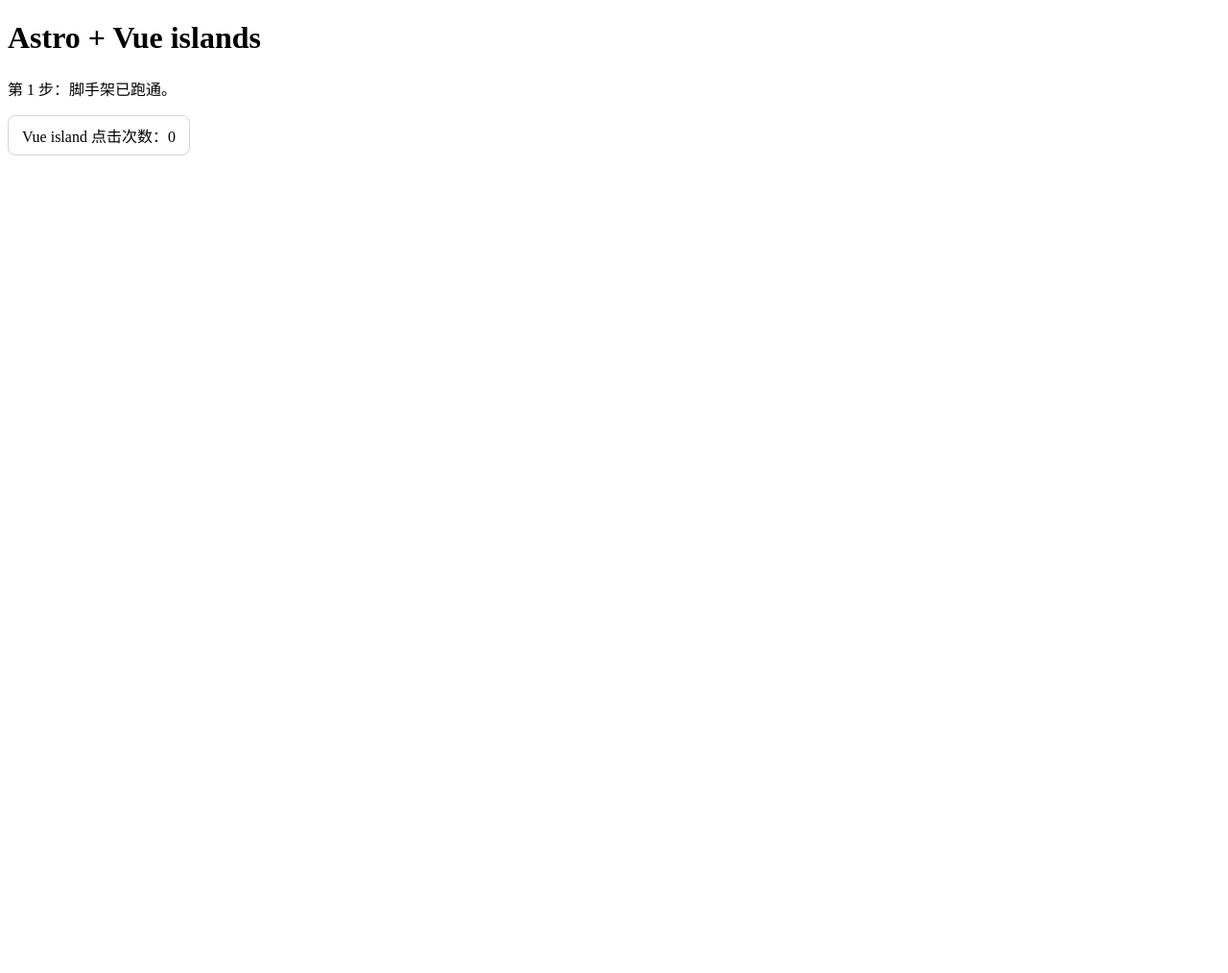
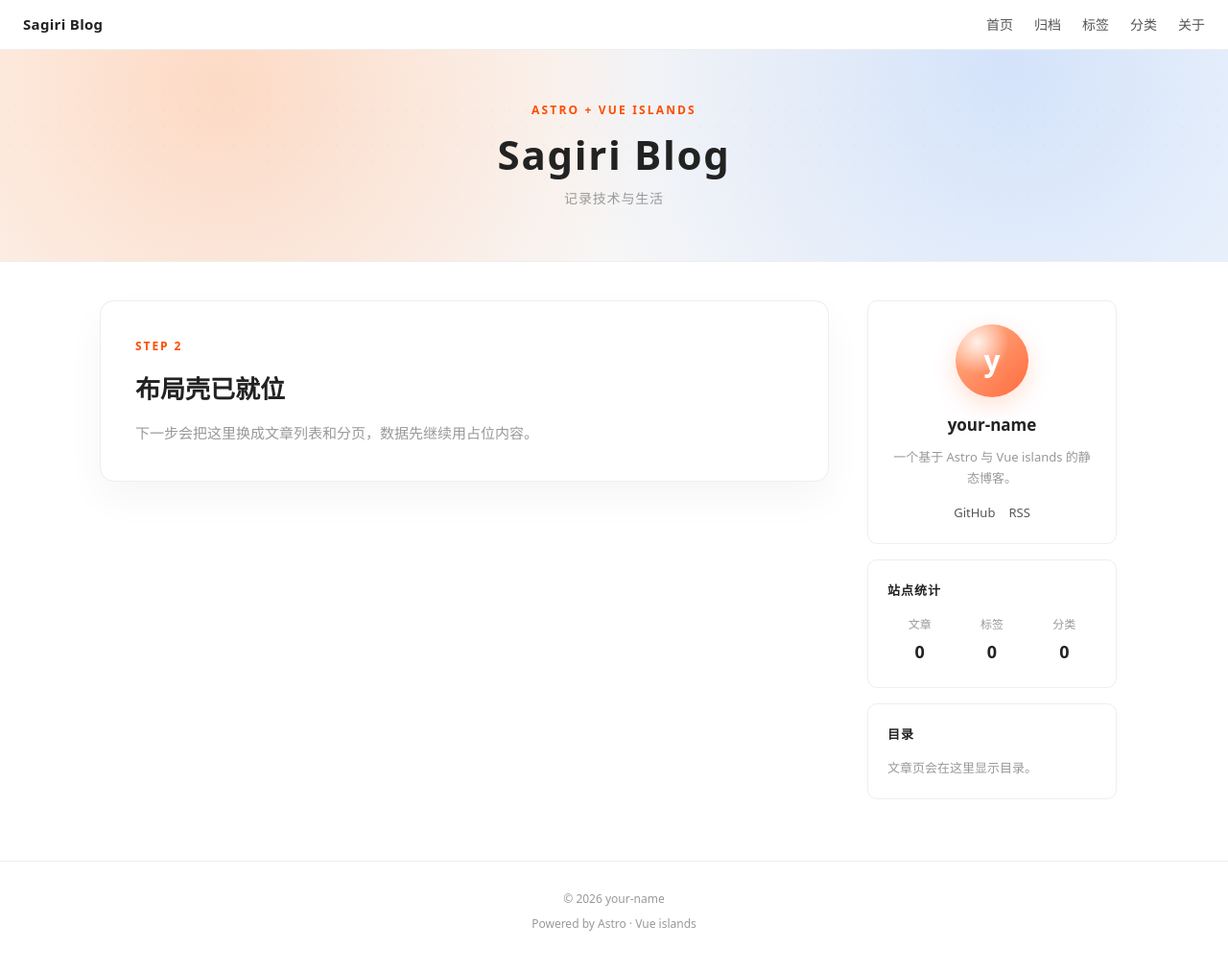
Before and after one commit to SmallKunKun/sagiri-mirror, an Astro site: page / in a window 1280 px wide. Shown: the whole page at 96% size. Before the commit the page ends 800 px from the top, so only its background shows below. Built offline with nearby package versions, Linux system fonts and the light colour scheme; Astro itself is replaced by a stand-in of ours.

Commit message:
feat: add Sagiri-inspired layout shell

```diff
--- a/src/components/Counter.vue
+++ /dev/null
@@ -1,26 +0,0 @@
-<script setup lang="ts">
-import { ref } from "vue";
-
-const count = ref(0);
-</script>
-
-<template>
-  <button type="button" @click="count++">
-    Vue island 点击次数：{{ count }}
-  </button>
-</template>
-
-<style scoped>
-button {
-  border: 1px solid #d4d4d8;
-  border-radius: 8px;
-  background: #fff;
-  padding: 8px 14px;
-  font: inherit;
-  cursor: pointer;
-}
-
-button:hover {
-  border-color: #18181b;
-}
-</style>
--- /dev/null
+++ b/src/components/MobileNav.vue
@@ -0,0 +1,102 @@
+<script setup lang="ts">
+import { ref } from "vue";
+
+interface NavLink {
+  label: string;
+  href: string;
+}
+
+defineProps<{
+  links: NavLink[];
+}>();
+
+const open = ref(false);
+</script>
+
+<template>
+  <div class="mobile-nav">
+    <button
+      class="mobile-nav-toggle"
+      type="button"
+      :aria-expanded="open"
+      aria-controls="mobile-menu"
+      aria-label="打开菜单"
+      @click="open = !open"
+    >
+      <span></span>
+      <span></span>
+      <span></span>
+    </button>
+
+    <nav v-if="open" id="mobile-menu" class="mobile-menu" aria-label="移动端导航">
+      <a
+        v-for="link in links"
+        :key="link.href"
+        :href="link.href"
+        @click="open = false"
+      >
+        {{ link.label }}
+      </a>
+    </nav>
+  </div>
+</template>
+
+<style scoped>
+.mobile-nav {
+  display: none;
+}
+
+.mobile-nav-toggle {
+  display: grid;
+  gap: 4px;
+  width: 36px;
+  height: 36px;
+  place-content: center;
+  border: 0;
+  border-radius: 8px;
+  background: transparent;
+  cursor: pointer;
+}
+
+.mobile-nav-toggle span {
+  display: block;
+  width: 18px;
+  height: 2px;
+  border-radius: 2px;
+  background: #555;
+}
+
+.mobile-menu {
+  position: absolute;
+  top: 52px;
+  right: 16px;
+  left: 16px;
+  z-index: 20;
+  display: grid;
+  gap: 2px;
+  padding: 8px;
+  border: 1px solid #eee;
+  border-radius: 10px;
+  background: #fff;
+  box-shadow: 0 12px 30px rgba(0, 0, 0, 0.08);
+}
+
+.mobile-menu a {
+  padding: 10px 12px;
+  border-radius: 6px;
+  color: #555;
+  text-decoration: none;
+}
+
+.mobile-menu a:hover {
+  background: #f7f7f7;
+  color: #ff4d00;
+}
+
+@media (max-width: 991px) {
+  .mobile-nav {
+    display: block;
+    position: relative;
+  }
+}
+</style>
--- /dev/null
+++ b/src/components/Sidebar.astro
@@ -0,0 +1,34 @@
+---
+import { site } from "../data/site";
+---
+
+<aside class="site-sidebar">
+  <section class="sidebar-card author-card">
+    <div class="author-avatar" aria-hidden="true">{site.author.slice(0, 1)}</div>
+    <h2 class="author-name">{site.author}</h2>
+    <p class="author-description">{site.description}</p>
+
+    <div class="author-social">
+      {site.social.map((item) => (
+        <a href={item.href} target="_blank" rel="noreferrer">{item.label}</a>
+      ))}
+    </div>
+  </section>
+
+  <section class="sidebar-card">
+    <h3 class="sidebar-title">站点统计</h3>
+    <dl class="site-stats">
+      {site.stats.map((item) => (
+        <div>
+          <dt>{item.label}</dt>
+          <dd>{item.value}</dd>
+        </div>
+      ))}
+    </dl>
+  </section>
+
+  <section class="sidebar-card">
+    <h3 class="sidebar-title">目录</h3>
+    <p class="sidebar-muted">文章页会在这里显示目录。</p>
+  </section>
+</aside>
--- /dev/null
+++ b/src/components/SiteFooter.astro
@@ -0,0 +1,10 @@
+---
+import { site } from "../data/site";
+
+const year = new Date().getFullYear();
+---
+
+<footer class="site-footer">
+  <p>© {year} {site.author}</p>
+  <p>Powered by Astro · Vue islands</p>
+</footer>
--- /dev/null
+++ b/src/components/SiteHeader.astro
@@ -0,0 +1,26 @@
+---
+import MobileNav from "../components/MobileNav.vue";
+import { site } from "../data/site";
+---
+
+<header class="site-header">
+  <div class="site-nav-bar">
+    <a class="site-nav-brand" href="/">{site.title}</a>
+
+    <nav class="site-nav" aria-label="主导航">
+      {site.nav.map((item) => (
+        <a href={item.href}>{item.label}</a>
+      ))}
+    </nav>
+
+    <MobileNav client:load links={site.nav} />
+  </div>
+
+  <div class="site-banner">
+    <div class="site-banner-inner">
+      <p class="site-banner-kicker">Astro + Vue islands</p>
+      <h1 class="site-banner-title">{site.title}</h1>
+      <p class="site-banner-subtitle">{site.subtitle}</p>
+    </div>
+  </div>
+</header>
--- /dev/null
+++ b/src/data/site.ts
@@ -0,0 +1,32 @@
+export interface NavLink {
+  label: string;
+  href: string;
+}
+
+export interface SocialLink {
+  label: string;
+  href: string;
+}
+
+export const site = {
+  title: "Sagiri Blog",
+  subtitle: "记录技术与生活",
+  author: "your-name",
+  description: "一个基于 Astro 与 Vue islands 的静态博客。",
+  nav: [
+    { label: "首页", href: "/" },
+    { label: "归档", href: "/archive/" },
+    { label: "标签", href: "/tags/" },
+    { label: "分类", href: "/categories/" },
+    { label: "关于", href: "/about/" },
+  ] satisfies NavLink[],
+  social: [
+    { label: "GitHub", href: "https://github.com/" },
+    { label: "RSS", href: "/rss.xml" },
+  ] satisfies SocialLink[],
+  stats: [
+    { label: "文章", value: "0" },
+    { label: "标签", value: "0" },
+    { label: "分类", value: "0" },
+  ],
+};
--- /dev/null
+++ b/src/layouts/BaseLayout.astro
@@ -0,0 +1,40 @@
+---
+import SiteHeader from "../components/SiteHeader.astro";
+import SiteFooter from "../components/SiteFooter.astro";
+import Sidebar from "../components/Sidebar.astro";
+import "../styles/global.css";
+
+interface Props {
+  title?: string;
+  description?: string;
+}
+
+const {
+  title = "Sagiri Blog",
+  description = "记录技术与生活",
+} = Astro.props;
+---
+
+<!doctype html>
+<html lang="zh-CN">
+  <head>
+    <meta charset="utf-8" />
+    <meta name="viewport" content="width=device-width, initial-scale=1" />
+    <meta name="description" content={description} />
+    <link rel="icon" type="image/svg+xml" href="/favicon.svg" />
+    <title>{title}</title>
+  </head>
+  <body>
+    <a class="skip-link" href="#main">跳到正文</a>
+    <div class="site-shell">
+      <SiteHeader />
+      <div class="site-body">
+        <main id="main" class="site-main">
+          <slot />
+        </main>
+        <Sidebar />
+      </div>
+      <SiteFooter />
+    </div>
+  </body>
+</html>
--- a/src/pages/index.astro
+++ b/src/pages/index.astro
@@ -1,18 +1,11 @@
 ---
-import Counter from "../components/Counter.vue";
+import BaseLayout from "../layouts/BaseLayout.astro";
 ---
 
-<html lang="zh-CN">
-  <head>
-    <meta charset="utf-8" />
-    <meta name="viewport" content="width=device-width, initial-scale=1" />
-    <title>Astro + Vue islands</title>
-  </head>
-  <body>
-    <main>
-      <h1>Astro + Vue islands</h1>
-      <p>第 1 步：脚手架已跑通。</p>
-      <Counter client:load />
-    </main>
-  </body>
-</html>
+<BaseLayout>
+  <section class="placeholder-card">
+    <p class="eyebrow">Step 2</p>
+    <h2>布局壳已就位</h2>
+    <p>下一步会把这里换成文章列表和分页，数据先继续用占位内容。</p>
+  </section>
+</BaseLayout>
--- /dev/null
+++ b/src/styles/global.css
@@ -0,0 +1,383 @@
+:root {
+  --bg: #ffffff;
+  --text: #555555;
+  --heading: #222222;
+  --muted: #999999;
+  --border: #eeeeee;
+  --soft: #f7f7f7;
+  --accent: #ff4d00;
+  --accent-soft: rgba(255, 77, 0, 0.08);
+  --content-width: 760px;
+  --sidebar-width: 260px;
+  --page-width: 1120px;
+  --nav-height: 52px;
+  --radius: 10px;
+  --font-sans: "PingFang SC", "Microsoft YaHei", "Hiragino Sans GB",
+    system-ui, -apple-system, BlinkMacSystemFont, "Segoe UI", sans-serif;
+}
+
+*,
+*::before,
+*::after {
+  box-sizing: border-box;
+}
+
+html {
+  color-scheme: light;
+  scroll-behavior: smooth;
+}
+
+body {
+  margin: 0;
+  background: var(--bg);
+  color: var(--text);
+  font-family: var(--font-sans);
+  font-size: 15px;
+  line-height: 1.8;
+  -webkit-font-smoothing: antialiased;
+}
+
+a {
+  color: inherit;
+  text-decoration: none;
+}
+
+h1,
+h2,
+h3,
+h4,
+p {
+  margin-top: 0;
+}
+
+.skip-link {
+  position: fixed;
+  top: -48px;
+  left: 16px;
+  z-index: 100;
+  padding: 8px 14px;
+  border-radius: 6px;
+  background: var(--heading);
+  color: #fff;
+  transition: top 0.2s ease;
+}
+
+.skip-link:focus {
+  top: 12px;
+}
+
+.site-shell {
+  min-height: 100vh;
+  display: flex;
+  flex-direction: column;
+}
+
+.site-header {
+  border-bottom: 1px solid var(--border);
+}
+
+.site-nav-bar {
+  position: sticky;
+  top: 0;
+  z-index: 30;
+  display: flex;
+  align-items: center;
+  gap: 24px;
+  height: var(--nav-height);
+  padding: 0 24px;
+  border-bottom: 1px solid var(--border);
+  background: rgba(255, 255, 255, 0.94);
+  backdrop-filter: blur(10px);
+}
+
+.site-nav-brand {
+  font-weight: 600;
+  color: var(--heading);
+  letter-spacing: 0.02em;
+}
+
+.site-nav {
+  display: flex;
+  align-items: center;
+  gap: 22px;
+  margin-left: auto;
+  font-size: 14px;
+}
+
+.site-nav a {
+  position: relative;
+  color: var(--text);
+  transition: color 0.2s ease;
+}
+
+.site-nav a::after {
+  content: "";
+  position: absolute;
+  right: 0;
+  bottom: -6px;
+  left: 0;
+  height: 2px;
+  transform: scaleX(0);
+  background: var(--accent);
+  transition: transform 0.2s ease;
+}
+
+.site-nav a:hover {
+  color: var(--accent);
+}
+
+.site-nav a:hover::after {
+  transform: scaleX(1);
+}
+
+.site-banner {
+  position: relative;
+  display: grid;
+  min-height: 220px;
+  place-items: center;
+  overflow: hidden;
+  background:
+    radial-gradient(circle at 18% 18%, rgba(255, 170, 120, 0.38), transparent 42%),
+    radial-gradient(circle at 82% 8%, rgba(130, 180, 255, 0.3), transparent 44%),
+    linear-gradient(135deg, #fdf7f2 0%, #f4f7fb 100%);
+}
+
+.site-banner::after {
+  content: "";
+  position: absolute;
+  inset: 0;
+  background-image: radial-gradient(rgba(34, 34, 34, 0.1) 1px, transparent 1px);
+  background-size: 18px 18px;
+  opacity: 0.25;
+  mask-image: linear-gradient(to bottom, transparent, #000 35%, transparent);
+}
+
+.site-banner-inner {
+  position: relative;
+  z-index: 1;
+  padding: 36px 24px;
+  text-align: center;
+}
+
+.site-banner-kicker {
+  margin-bottom: 10px;
+  color: var(--accent);
+  font-size: 12px;
+  font-weight: 600;
+  letter-spacing: 0.18em;
+  text-transform: uppercase;
+}
+
+.site-banner-title {
+  margin-bottom: 8px;
+  color: var(--heading);
+  font-size: clamp(30px, 5vw, 42px);
+  font-weight: 600;
+  letter-spacing: 0.04em;
+  line-height: 1.2;
+}
+
+.site-banner-subtitle {
+  margin-bottom: 0;
+  color: var(--muted);
+  font-size: 14px;
+  letter-spacing: 0.06em;
+}
+
+.site-body {
+  display: grid;
+  grid-template-columns: minmax(0, var(--content-width)) var(--sidebar-width);
+  gap: 40px;
+  width: 100%;
+  max-width: var(--page-width);
+  margin: 0 auto;
+  padding: 40px 24px 64px;
+}
+
+.site-main {
+  min-width: 0;
+}
+
+.site-sidebar {
+  display: flex;
+  flex-direction: column;
+  gap: 16px;
+}
+
+.sidebar-card {
+  padding: 20px;
+  border: 1px solid var(--border);
+  border-radius: var(--radius);
+  background: #fff;
+}
+
+.author-card {
+  text-align: center;
+}
+
+.author-avatar {
+  display: grid;
+  width: 76px;
+  height: 76px;
+  margin: 4px auto 14px;
+  place-items: center;
+  border-radius: 50%;
+  background:
+    radial-gradient(circle at 30% 25%, rgba(255, 255, 255, 0.85), transparent 42%),
+    linear-gradient(135deg, #ffb38a, #ff6b3d);
+  color: #fff;
+  font-size: 30px;
+  font-weight: 600;
+  box-shadow: 0 8px 24px rgba(255, 77, 0, 0.18);
+}
+
+.author-name {
+  margin-bottom: 6px;
+  color: var(--heading);
+  font-size: 17px;
+  font-weight: 600;
+}
+
+.author-description {
+  margin-bottom: 14px;
+  color: var(--muted);
+  font-size: 13px;
+  line-height: 1.7;
+}
+
+.author-social {
+  display: flex;
+  justify-content: center;
+  gap: 14px;
+  font-size: 13px;
+}
+
+.author-social a {
+  color: var(--text);
+  transition: color 0.2s ease;
+}
+
+.author-social a:hover {
+  color: var(--accent);
+}
+
+.sidebar-title {
+  margin-bottom: 12px;
+  color: var(--heading);
+  font-size: 13px;
+  font-weight: 600;
+  letter-spacing: 0.08em;
+}
+
+.site-stats {
+  display: grid;
+  grid-template-columns: repeat(3, 1fr);
+  gap: 8px;
+  margin: 0;
+  text-align: center;
+}
+
+.site-stats dt {
+  color: var(--muted);
+  font-size: 12px;
+}
+
+.site-stats dd {
+  margin: 2px 0 0;
+  color: var(--heading);
+  font-size: 18px;
+  font-weight: 600;
+}
+
+.sidebar-muted {
+  margin-bottom: 0;
+  color: var(--muted);
+  font-size: 13px;
+}
+
+.placeholder-card {
+  padding: 36px;
+  border: 1px solid var(--border);
+  border-radius: 14px;
+  background:
+    linear-gradient(#fff, #fff) padding-box,
+    linear-gradient(135deg, rgba(255, 77, 0, 0.18), rgba(130, 180, 255, 0.18))
+      border-box;
+  box-shadow: 0 18px 40px rgba(20, 20, 20, 0.04);
+}
+
+.eyebrow {
+  margin-bottom: 10px;
+  color: var(--accent);
+  font-size: 12px;
+  font-weight: 600;
+  letter-spacing: 0.16em;
+  text-transform: uppercase;
+}
+
+.placeholder-card h2 {
+  margin-bottom: 10px;
+  color: var(--heading);
+  font-size: 26px;
+  font-weight: 600;
+}
+
+.placeholder-card p:last-child {
+  margin-bottom: 0;
+  color: var(--muted);
+}
+
+.site-footer {
+  margin-top: auto;
+  padding: 28px 24px 36px;
+  border-top: 1px solid var(--border);
+  color: var(--muted);
+  font-size: 12px;
+  text-align: center;
+}
+
+.site-footer p {
+  margin-bottom: 4px;
+}
+
+@media (max-width: 991px) {
+  .site-nav {
+    display: none;
+  }
+
+  .site-nav-bar {
+    justify-content: space-between;
+  }
+
+  .site-body {
+    grid-template-columns: 1fr;
+    gap: 24px;
+    padding-top: 28px;
+  }
+
+  .site-sidebar {
+    order: 2;
+  }
+}
+
+@media (max-width: 600px) {
+  .site-nav-bar {
+    padding: 0 16px;
+  }
+
+  .site-banner {
+    min-height: 180px;
+  }
+
+  .site-banner-inner {
+    padding: 28px 18px;
+  }
+
+  .site-body {
+    padding: 24px 16px 48px;
+  }
+
+  .placeholder-card {
+    padding: 26px 22px;
+  }
+}
```
